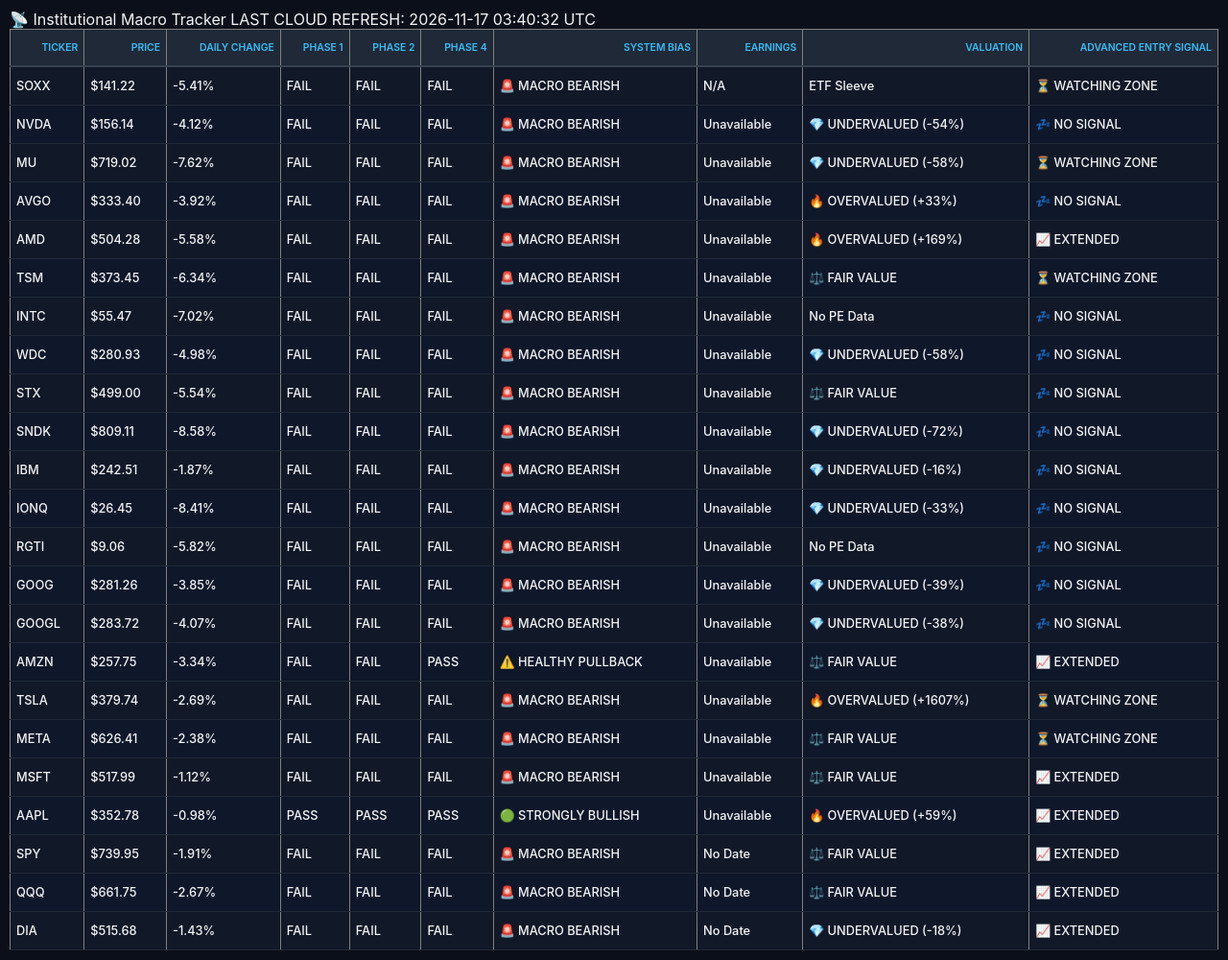
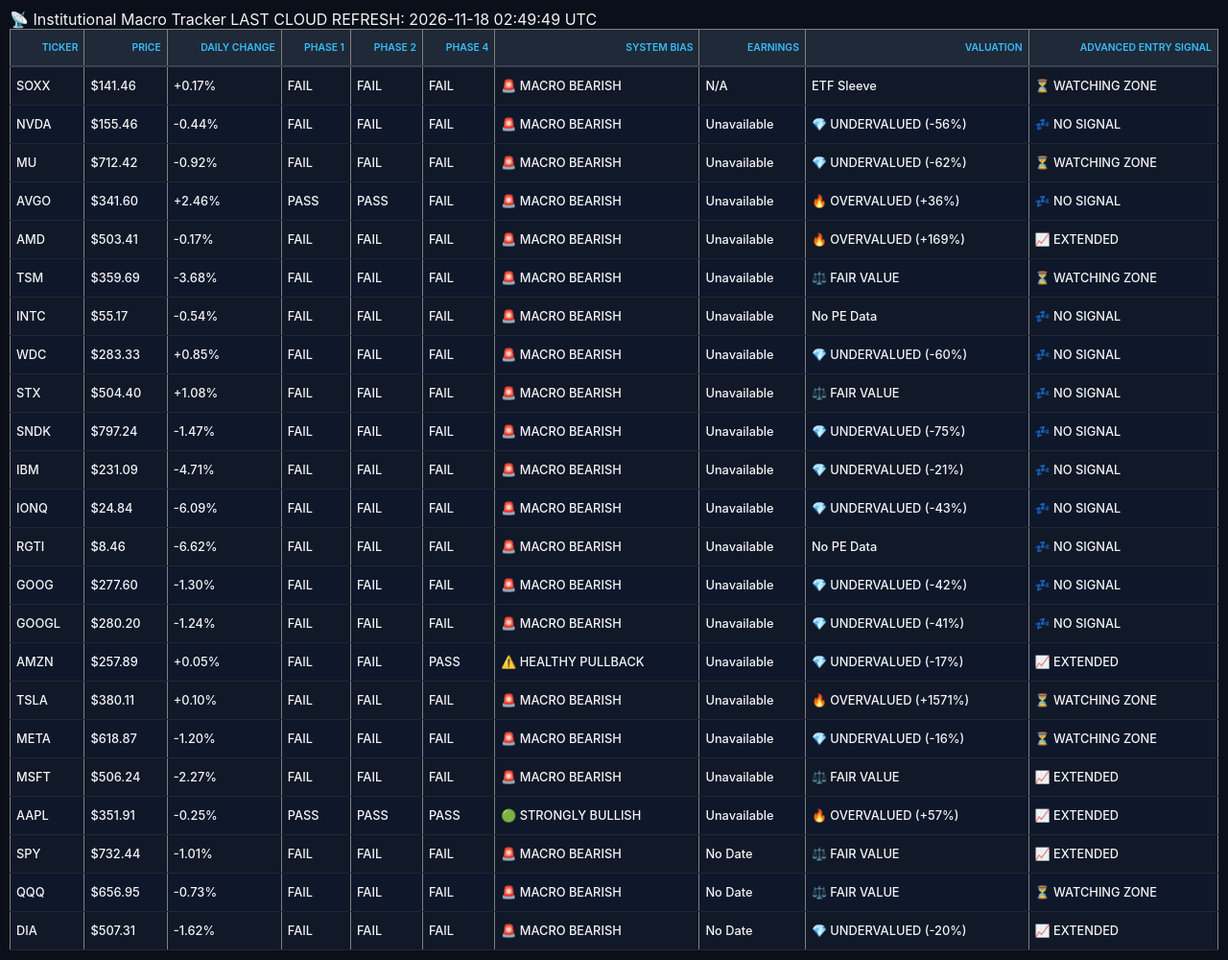
Before and after one commit to sureshnair09/chip-tracker, a plain HTML site: page index.html in a window 1280 px wide. Shown: the whole page at 96% size. Drawn offline with Linux system fonts and the light colour scheme.

Commit message:
Automated Cloud Scan: 2026-11-18 02:49:49

```diff
--- a/index.html
+++ b/index.html
@@ -27,7 +27,7 @@
         </style>
 
     📡 Institutional Macro Tracker
-    LAST CLOUD REFRESH: 2026-11-17 03:40:32 UTC
+    LAST CLOUD REFRESH: 2026-11-18 02:49:49 UTC
     <table border="1" class="dataframe styled-table">
   <thead>
     <tr style="text-align: right;">
@@ -46,8 +46,8 @@
   <tbody>
     <tr>
       <td>SOXX</td>
-      <td>$141.22</td>
-      <td>-5.41%</td>
+      <td>$141.46</td>
+      <td>+0.17%</td>
       <td>FAIL</td>
       <td>FAIL</td>
       <td>FAIL</td>
@@ -58,44 +58,44 @@
     </tr>
     <tr>
       <td>NVDA</td>
-      <td>$156.14</td>
-      <td>-4.12%</td>
+      <td>$155.46</td>
+      <td>-0.44%</td>
       <td>FAIL</td>
       <td>FAIL</td>
       <td>FAIL</td>
       <td>🚨 MACRO BEARISH</td>
       <td>Unavailable</td>
-      <td>💎 UNDERVALUED (-54%)</td>
+      <td>💎 UNDERVALUED (-56%)</td>
       <td>💤 NO SIGNAL</td>
     </tr>
     <tr>
       <td>MU</td>
-      <td>$719.02</td>
-      <td>-7.62%</td>
+      <td>$712.42</td>
+      <td>-0.92%</td>
       <td>FAIL</td>
       <td>FAIL</td>
       <td>FAIL</td>
       <td>🚨 MACRO BEARISH</td>
       <td>Unavailable</td>
-      <td>💎 UNDERVALUED (-58%)</td>
+      <td>💎 UNDERVALUED (-62%)</td>
       <td>⏳ WATCHING ZONE</td>
     </tr>
     <tr>
       <td>AVGO</td>
-      <td>$333.40</td>
-      <td>-3.92%</td>
-      <td>FAIL</td>
-      <td>FAIL</td>
+      <td>$341.60</td>
+      <td>+2.46%</td>
+      <td>PASS</td>
+      <td>PASS</td>
       <td>FAIL</td>
       <td>🚨 MACRO BEARISH</td>
       <td>Unavailable</td>
-      <td>🔥 OVERVALUED (+33%)</td>
+      <td>🔥 OVERVALUED (+36%)</td>
       <td>💤 NO SIGNAL</td>
     </tr>
     <tr>
       <td>AMD</td>
-      <td>$504.28</td>
-      <td>-5.58%</td>
+      <td>$503.41</td>
+      <td>-0.17%</td>
       <td>FAIL</td>
       <td>FAIL</td>
       <td>FAIL</td>
@@ -106,8 +106,8 @@
     </tr>
     <tr>
       <td>TSM</td>
-      <td>$373.45</td>
-      <td>-6.34%</td>
+      <td>$359.69</td>
+      <td>-3.68%</td>
       <td>FAIL</td>
       <td>FAIL</td>
       <td>FAIL</td>
@@ -118,8 +118,8 @@
     </tr>
     <tr>
       <td>INTC</td>
-      <td>$55.47</td>
-      <td>-7.02%</td>
+      <td>$55.17</td>
+      <td>-0.54%</td>
       <td>FAIL</td>
       <td>FAIL</td>
       <td>FAIL</td>
@@ -130,20 +130,20 @@
     </tr>
     <tr>
       <td>WDC</td>
-      <td>$280.93</td>
-      <td>-4.98%</td>
+      <td>$283.33</td>
+      <td>+0.85%</td>
       <td>FAIL</td>
       <td>FAIL</td>
       <td>FAIL</td>
       <td>🚨 MACRO BEARISH</td>
       <td>Unavailable</td>
-      <td>💎 UNDERVALUED (-58%)</td>
+      <td>💎 UNDERVALUED (-60%)</td>
       <td>💤 NO SIGNAL</td>
     </tr>
     <tr>
       <td>STX</td>
-      <td>$499.00</td>
-      <td>-5.54%</td>
+      <td>$504.40</td>
+      <td>+1.08%</td>
       <td>FAIL</td>
       <td>FAIL</td>
       <td>FAIL</td>
@@ -154,44 +154,44 @@
     </tr>
     <tr>
       <td>SNDK</td>
-      <td>$809.11</td>
-      <td>-8.58%</td>
+      <td>$797.24</td>
+      <td>-1.47%</td>
       <td>FAIL</td>
       <td>FAIL</td>
       <td>FAIL</td>
       <td>🚨 MACRO BEARISH</td>
       <td>Unavailable</td>
-      <td>💎 UNDERVALUED (-72%)</td>
+      <td>💎 UNDERVALUED (-75%)</td>
       <td>💤 NO SIGNAL</td>
     </tr>
     <tr>
       <td>IBM</td>
-      <td>$242.51</td>
-      <td>-1.87%</td>
+      <td>$231.09</td>
+      <td>-4.71%</td>
       <td>FAIL</td>
       <td>FAIL</td>
       <td>FAIL</td>
       <td>🚨 MACRO BEARISH</td>
       <td>Unavailable</td>
-      <td>💎 UNDERVALUED (-16%)</td>
+      <td>💎 UNDERVALUED (-21%)</td>
       <td>💤 NO SIGNAL</td>
     </tr>
     <tr>
       <td>IONQ</td>
-      <td>$26.45</td>
-      <td>-8.41%</td>
+      <td>$24.84</td>
+      <td>-6.09%</td>
       <td>FAIL</td>
       <td>FAIL</td>
       <td>FAIL</td>
       <td>🚨 MACRO BEARISH</td>
       <td>Unavailable</td>
-      <td>💎 UNDERVALUED (-33%)</td>
+      <td>💎 UNDERVALUED (-43%)</td>
       <td>💤 NO SIGNAL</td>
     </tr>
     <tr>
       <td>RGTI</td>
-      <td>$9.06</td>
-      <td>-5.82%</td>
+      <td>$8.46</td>
+      <td>-6.62%</td>
       <td>FAIL</td>
       <td>FAIL</td>
       <td>FAIL</td>
@@ -202,68 +202,68 @@
     </tr>
     <tr>
       <td>GOOG</td>
-      <td>$281.26</td>
-      <td>-3.85%</td>
+      <td>$277.60</td>
+      <td>-1.30%</td>
       <td>FAIL</td>
       <td>FAIL</td>
       <td>FAIL</td>
       <td>🚨 MACRO BEARISH</td>
       <td>Unavailable</td>
-      <td>💎 UNDERVALUED (-39%)</td>
+      <td>💎 UNDERVALUED (-42%)</td>
       <td>💤 NO SIGNAL</td>
     </tr>
     <tr>
       <td>GOOGL</td>
-      <td>$283.72</td>
-      <td>-4.07%</td>
+      <td>$280.20</td>
+      <td>-1.24%</td>
       <td>FAIL</td>
       <td>FAIL</td>
       <td>FAIL</td>
       <td>🚨 MACRO BEARISH</td>
       <td>Unavailable</td>
-      <td>💎 UNDERVALUED (-38%)</td>
+      <td>💎 UNDERVALUED (-41%)</td>
       <td>💤 NO SIGNAL</td>
     </tr>
     <tr>
       <td>AMZN</td>
-      <td>$257.75</td>
-      <td>-3.34%</td>
+      <td>$257.89</td>
+      <td>+0.05%</td>
       <td>FAIL</td>
       <td>FAIL</td>
       <td>PASS</td>
       <td>⚠️ HEALTHY PULLBACK</td>
       <td>Unavailable</td>
-      <td>⚖️ FAIR VALUE</td>
+      <td>💎 UNDERVALUED (-17%)</td>
       <td>📈 EXTENDED</td>
     </tr>
     <tr>
       <td>TSLA</td>
-      <td>$379.74</td>
-      <td>-2.69%</td>
+      <td>$380.11</td>
+      <td>+0.10%</td>
       <td>FAIL</td>
       <td>FAIL</td>
       <td>FAIL</td>
       <td>🚨 MACRO BEARISH</td>
       <td>Unavailable</td>
-      <td>🔥 OVERVALUED (+1607%)</td>
+      <td>🔥 OVERVALUED (+1571%)</td>
       <td>⏳ WATCHING ZONE</td>
     </tr>
     <tr>
       <td>META</td>
-      <td>$626.41</td>
-      <td>-2.38%</td>
+      <td>$618.87</td>
+      <td>-1.20%</td>
       <td>FAIL</td>
       <td>FAIL</td>
       <td>FAIL</td>
       <td>🚨 MACRO BEARISH</td>
       <td>Unavailable</td>
-      <td>⚖️ FAIR VALUE</td>
+      <td>💎 UNDERVALUED (-16%)</td>
       <td>⏳ WATCHING ZONE</td>
     </tr>
     <tr>
       <td>MSFT</td>
-      <td>$517.99</td>
-      <td>-1.12%</td>
+      <td>$506.24</td>
+      <td>-2.27%</td>
       <td>FAIL</td>
       <td>FAIL</td>
       <td>FAIL</td>
@@ -274,20 +274,20 @@
     </tr>
     <tr>
       <td>AAPL</td>
-      <td>$352.78</td>
-      <td>-0.98%</td>
+      <td>$351.91</td>
+      <td>-0.25%</td>
       <td>PASS</td>
       <td>PASS</td>
       <td>PASS</td>
       <td>🟢 STRONGLY BULLISH</td>
       <td>Unavailable</td>
-      <td>🔥 OVERVALUED (+59%)</td>
+      <td>🔥 OVERVALUED (+57%)</td>
       <td>📈 EXTENDED</td>
     </tr>
     <tr>
       <td>SPY</td>
-      <td>$739.95</td>
-      <td>-1.91%</td>
+      <td>$732.44</td>
+      <td>-1.01%</td>
       <td>FAIL</td>
       <td>FAIL</td>
       <td>FAIL</td>
@@ -298,26 +298,26 @@
     </tr>
     <tr>
       <td>QQQ</td>
-      <td>$661.75</td>
-      <td>-2.67%</td>
+      <td>$656.95</td>
+      <td>-0.73%</td>
       <td>FAIL</td>
       <td>FAIL</td>
       <td>FAIL</td>
       <td>🚨 MACRO BEARISH</td>
       <td>No Date</td>
       <td>⚖️ FAIR VALUE</td>
-      <td>📈 EXTENDED</td>
+      <td>⏳ WATCHING ZONE</td>
     </tr>
     <tr>
       <td>DIA</td>
-      <td>$515.68</td>
-      <td>-1.43%</td>
+      <td>$507.31</td>
+      <td>-1.62%</td>
       <td>FAIL</td>
       <td>FAIL</td>
       <td>FAIL</td>
       <td>🚨 MACRO BEARISH</td>
       <td>No Date</td>
-      <td>💎 UNDERVALUED (-18%)</td>
+      <td>💎 UNDERVALUED (-20%)</td>
       <td>📈 EXTENDED</td>
     </tr>
   </tbody>
```
